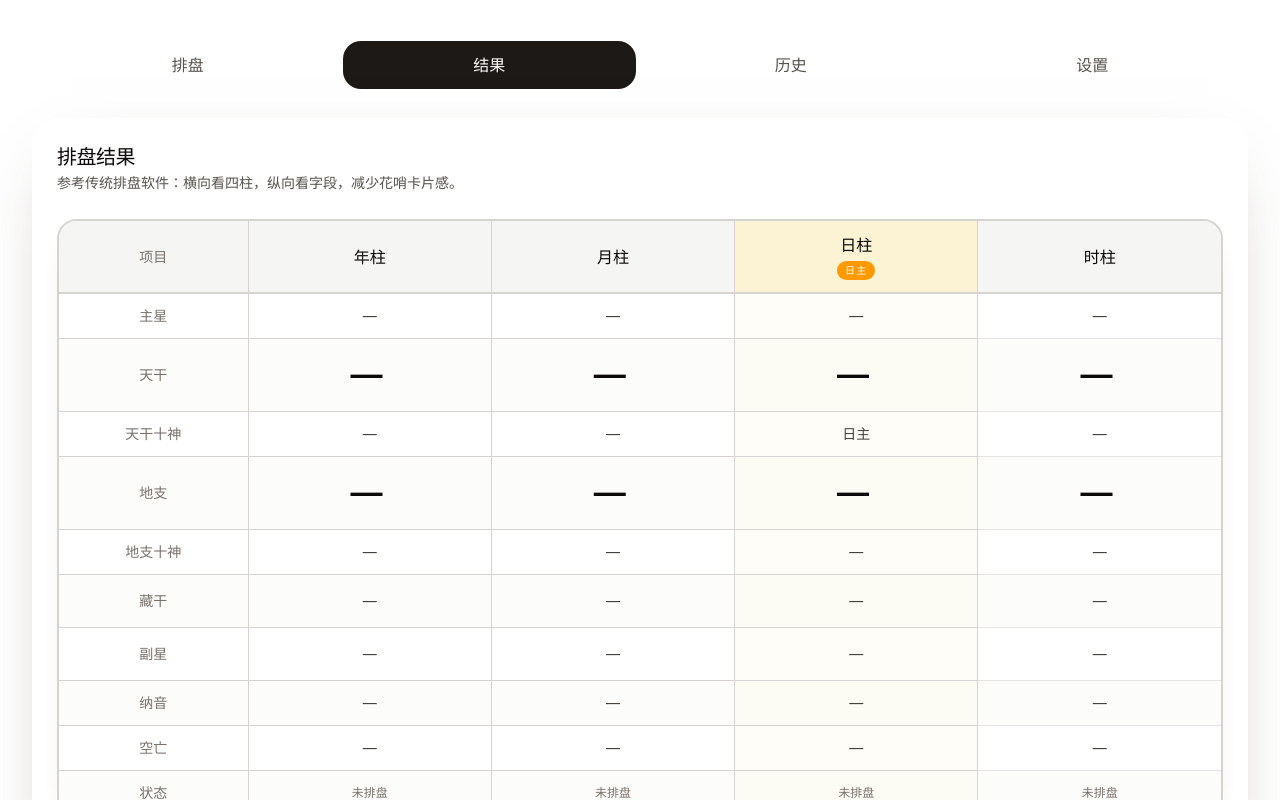
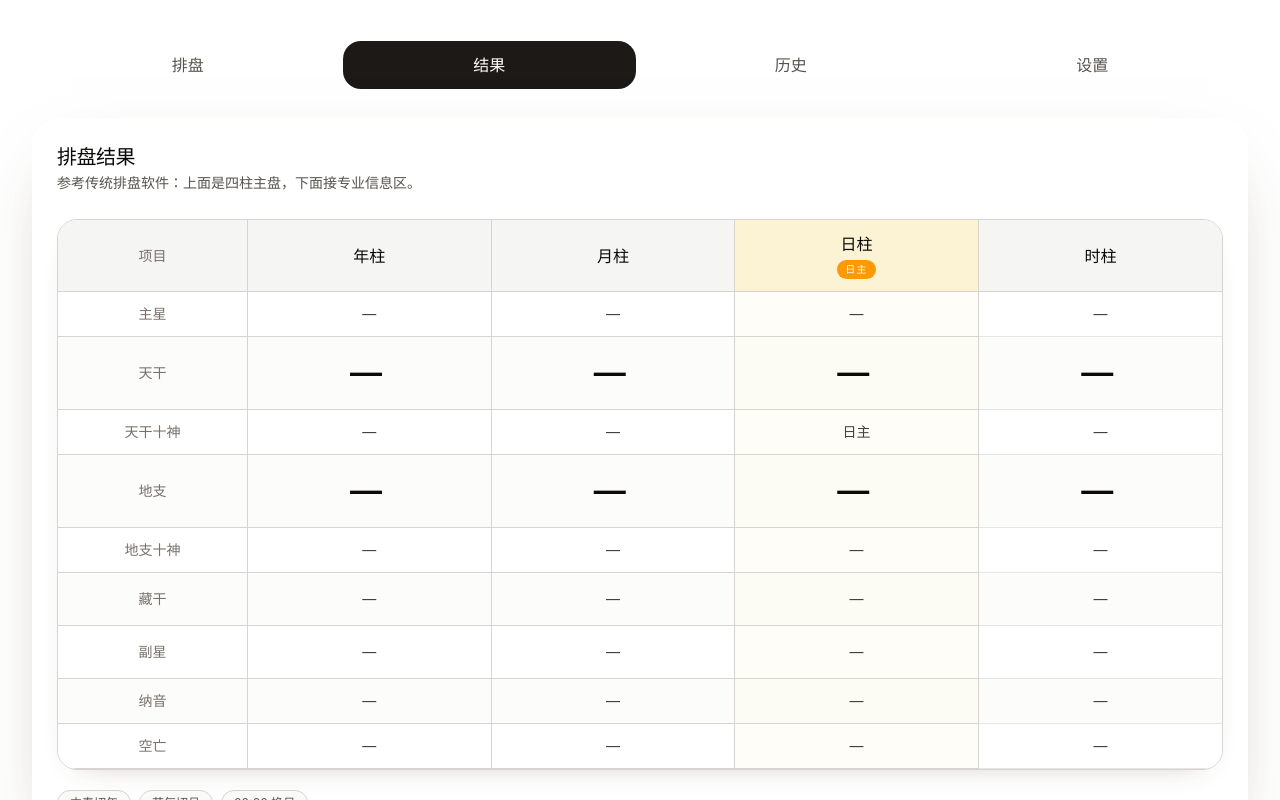
Before and after one commit to Anxcye/bazi-pai-pan, a React (Vite) app: page / in a window 1280 px wide. Both pictures are taken after a click on the button "查看结果页结构". Shown: the top 800 px of the page. Built offline with nearby package versions, Linux system fonts and the light colour scheme.

Commit message:
feat: add result detail panels below chart table

```diff
--- a/src/features/chart/ChartPreviewSection.tsx
+++ b/src/features/chart/ChartPreviewSection.tsx
@@ -3,10 +3,10 @@
  * 系统位置：features/chart/ChartPreviewSection.tsx
  * 上游依赖：domain/bazi, domain/config, shared/constants/paipan, shared/ui/SectionCard
  * 下游影响：后续真实结果页、本命盘展示、流运展示
- * 约束：先做专业表格式结构，真实计算接入前不过度展示未实现区块。
+ * 约束：保留主盘 + 下半区专业模块，但避免大段空占位破坏观感。
  */
 
-import type { BaziChartResult, PillarDetail } from '../../domain/bazi/types.ts'
+import type { AuxiliaryStar, BaziChartResult, PillarDetail } from '../../domain/bazi/types.ts'
 import type { PaipanRuleConfig } from '../../domain/config/types.ts'
 import {
   DAY_BOUNDARY_LABELS,
@@ -73,34 +73,28 @@ const rows = [
     label: '空亡',
     render: (pillar: PillarDetail) => (pillar.emptyBranches.length ? pillar.emptyBranches.join(' / ') : '—'),
   },
-  {
-    key: 'status',
-    label: '状态',
-    render: (pillar: PillarDetail) =>
-      pillar.status === 'known' ? '已就绪' : pillar.status === 'unknown' ? '未知时辰' : '未排盘',
-    subtle: true,
-  },
 ]
 
 export function ChartPreviewSection({ result, config }: ChartPreviewSectionProps) {
   const pillars = pillarOrder.map((key) => result.pillars[key])
 
   return (
-    <SectionCard title="排盘结果" description="参考传统排盘软件：横向看四柱，纵向看字段，减少花哨卡片感。">
-      <div className="space-y-4">
-        <div className="overflow-hidden rounded-[20px] border-2 border-stone-300 bg-white shadow-[0_12px_30px_-24px_rgba(68,53,35,0.45)] dark:border-white/15 dark:bg-stone-950">
+    <div className="space-y-6">
+      <SectionCard title="排盘结果" description="参考传统排盘软件：上面是四柱主盘，下面接专业信息区。">
+        <div className="space-y-5">
+          <div className="overflow-hidden rounded-[20px] border border-stone-300 bg-white shadow-[0_12px_30px_-24px_rgba(68,53,35,0.45)] dark:border-white/15 dark:bg-stone-950">
             <div className="overflow-x-auto">
               <table className="min-w-full border-collapse text-center">
                 <thead>
                   <tr className="bg-stone-100 dark:bg-white/[0.04]">
-                  <th className="min-w-28 border-b-2 border-r border-stone-300 px-4 py-3 text-sm font-semibold text-stone-500 dark:border-white/15 dark:text-stone-400">
+                    <th className="min-w-28 border-b border-r border-stone-300 px-4 py-3 text-sm font-semibold text-stone-500 dark:border-white/15 dark:text-stone-400">
                       项目
                     </th>
                     {pillars.map((pillar) => (
                       <th
                         key={`${pillar.key}-column`}
                         className={cn(
-                        'min-w-36 border-b-2 border-stone-300 px-5 py-3 text-base font-semibold text-stone-950 dark:border-white/15 dark:text-stone-50',
+                          'min-w-36 border-b border-stone-300 px-5 py-3 text-base font-semibold text-stone-950 dark:border-white/15 dark:text-stone-50',
                           pillar.key !== 'hour' && 'border-r border-stone-300 dark:border-white/15',
                           pillar.key === 'day' && 'bg-amber-100/70 dark:bg-amber-500/12',
                         )}
@@ -119,7 +113,10 @@ export function ChartPreviewSection({ result, config }: ChartPreviewSectionProps
                 </thead>
                 <tbody>
                   {rows.map((row, rowIndex) => (
-                  <tr key={row.key} className={rowIndex % 2 === 0 ? 'bg-white dark:bg-stone-950' : 'bg-stone-50/60 dark:bg-white/[0.02]'}>
+                    <tr
+                      key={row.key}
+                      className={rowIndex % 2 === 0 ? 'bg-white dark:bg-stone-950' : 'bg-stone-50/60 dark:bg-white/[0.02]'}
+                    >
                       <th className="border-b border-r border-stone-300 px-4 py-3 text-sm font-medium text-stone-500 dark:border-white/15 dark:text-stone-400">
                         {row.label}
                       </th>
@@ -134,7 +131,6 @@ export function ChartPreviewSection({ result, config }: ChartPreviewSectionProps
                             row.emphasis === 'branch' &&
                               'py-5 text-[2rem] font-semibold leading-none tracking-[0.2em] text-stone-950 dark:text-stone-50',
                             row.multiline && 'leading-7',
-                          row.subtle && 'text-xs text-stone-500 dark:text-stone-400',
                             pillar.key === 'day' && 'bg-amber-50/40 dark:bg-amber-500/[0.06]',
                           )}
                         >
@@ -155,6 +151,14 @@ export function ChartPreviewSection({ result, config }: ChartPreviewSectionProps
           </div>
         </div>
       </SectionCard>
+
+      <div className="grid gap-4 xl:grid-cols-2">
+        <InfoPanel title="五行分析" items={buildSimpleList(['木', '火', '土', '金', '水'])} />
+        <InfoPanel title="十神分析" items={buildSimpleList(['比肩', '劫财', '食神', '伤官'])} />
+        <InfoPanel title="排盘信息" items={buildConfigList(config)} />
+        <InfoPanel title="大运信息" items={buildStarList(result.professionPanel.primaryStars)} />
+      </div>
+    </div>
   )
 }
 
@@ -166,6 +170,39 @@ function MetaPill({ children }: { children: string }) {
   )
 }
 
+function InfoPanel({ title, items }: { title: string; items: Array<{ label: string; value: string }> }) {
+  return (
+    <section className="rounded-[18px] border border-stone-300 bg-white p-5 shadow-[0_10px_26px_-24px_rgba(68,53,35,0.4)] dark:border-white/12 dark:bg-stone-950">
+      <h3 className="text-base font-semibold text-stone-950 dark:text-stone-50">{title}</h3>
+      <div className="mt-4 space-y-3">
+        {items.map((item) => (
+          <div key={item.label} className="flex items-center justify-between gap-4 border-b border-stone-200 pb-2 text-sm last:border-b-0 last:pb-0 dark:border-white/10">
+            <span className="text-stone-500 dark:text-stone-400">{item.label}</span>
+            <span className="font-medium text-stone-800 dark:text-stone-200">{item.value}</span>
+          </div>
+        ))}
+      </div>
+    </section>
+  )
+}
+
+function buildSimpleList(labels: string[]) {
+  return labels.map((label) => ({ label, value: '—' }))
+}
+
+function buildConfigList(config: PaipanRuleConfig) {
+  return [
+    { label: '年界', value: YEAR_BOUNDARY_LABELS[config.yearBoundaryRule] },
+    { label: '月界', value: MONTH_BOUNDARY_LABELS[config.monthBoundaryRule] },
+    { label: '日界', value: DAY_BOUNDARY_LABELS[config.dayBoundaryRule] },
+    { label: '真太阳时', value: config.trueSolarTimeEnabled ? '开启' : '关闭' },
+  ]
+}
+
+function buildStarList(items: AuxiliaryStar[]) {
+  return items.map((item) => ({ label: item.name, value: item.value ?? '—' }))
+}
+
 function formatHiddenStems(pillar: PillarDetail) {
   if (pillar.hiddenStems.length === 0) {
     return '—'
```
Lines whose indentation alone changed are shown as unchanged.
